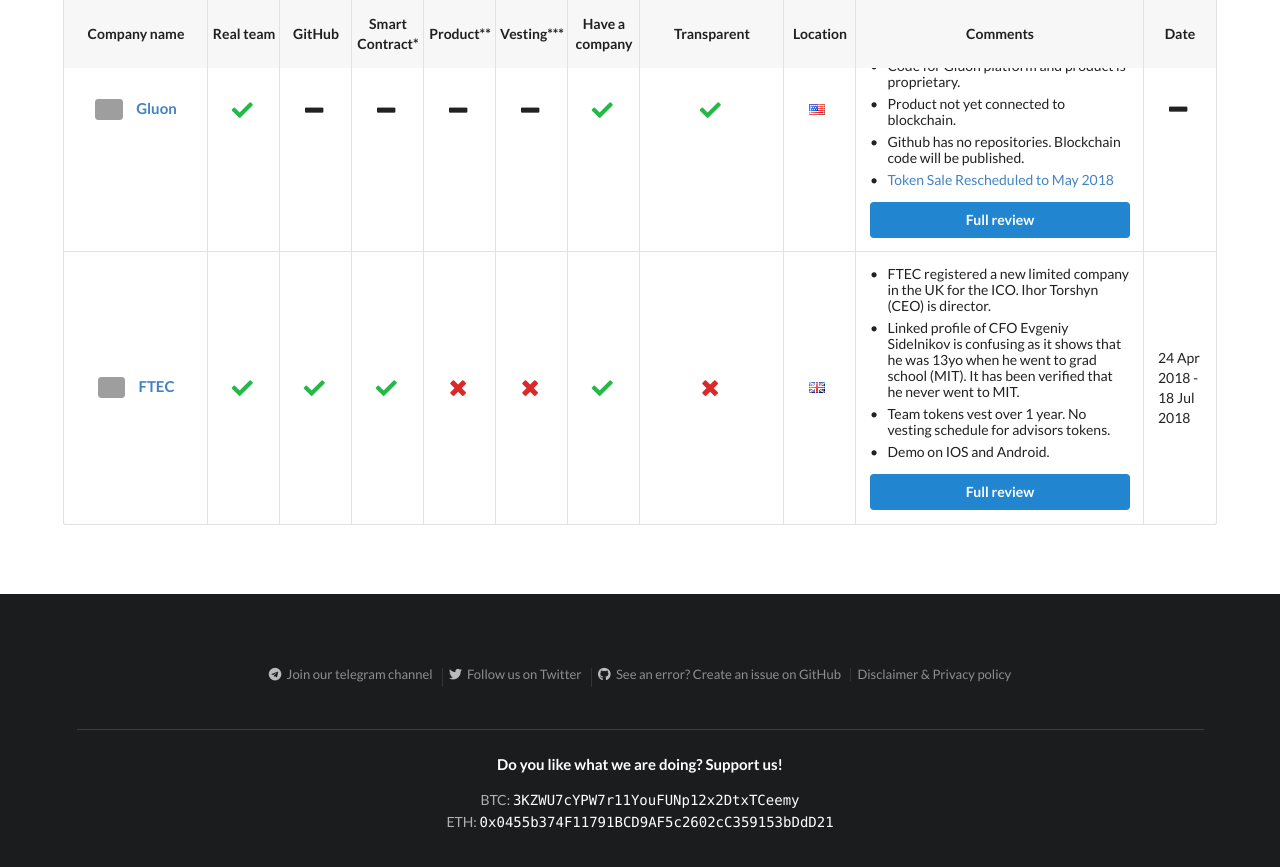
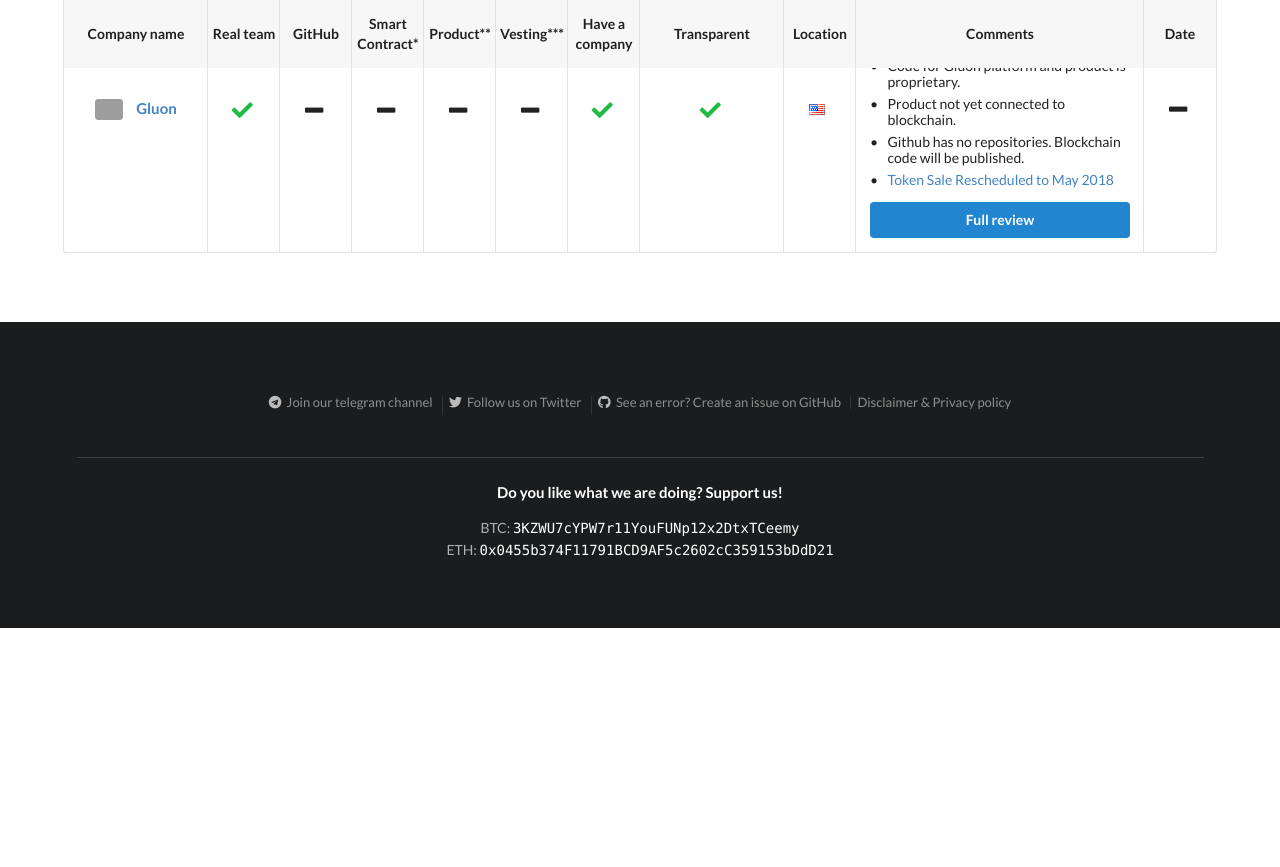
Before and after one commit to ico-check/ico-check, a Jekyll site: the page built from index.md, in a window 1280 px wide and 900 px high, scrolled down 4140 px. Shown: the top 867 px of the window. Built offline with Jekyll 4.4.1, drawn with Linux system fonts in a browser that asks for light colours; nearby versions of some CDN libraries; after the commit the page ends 4768 px from its top, so only the background shows below that; grey boxes are pictures that could not be loaded.

Commit message:
78-ftec-ico-check
Moving to past ICOs

```diff
--- a/_data/active-future-icos.yml
+++ b/_data/active-future-icos.yml
@@ -284,24 +284,3 @@
   ico_end_date:
   safe:
   issue_url: https://github.com/ico-check/ico-check/issues/78
-
-- name: FTEC
-  image: https://i.imgur.com/DtVZBrj.jpg
-  url: https://ftec.ai/
-  real_team: true
-  github: true
-  smart_contract: true
-  product: false
-  min_vesting: false
-  have_company: true
-  transparent: false
-  location: United Kingdom
-  comments:
-    - content: FTEC registered a new limited company in the UK for the ICO. Ihor Torshyn (CEO) is director.
-    - content: Linked profile of CFO Evgeniy Sidelnikov is confusing as it shows that he was 13yo when he went to grad school (MIT). It has been verified that he never went to MIT.
-    - content: Team tokens vest over 1 year. No vesting schedule for advisors tokens.
-    - content: Demo on IOS and Android.
-  ico_start_date: 2018-04-24T11:00:00Z
-  ico_end_date: 2018-07-18T11:00:00Z
-  safe: false
-  issue_url: https://github.com/ico-check/ico-check/issues/119
```
